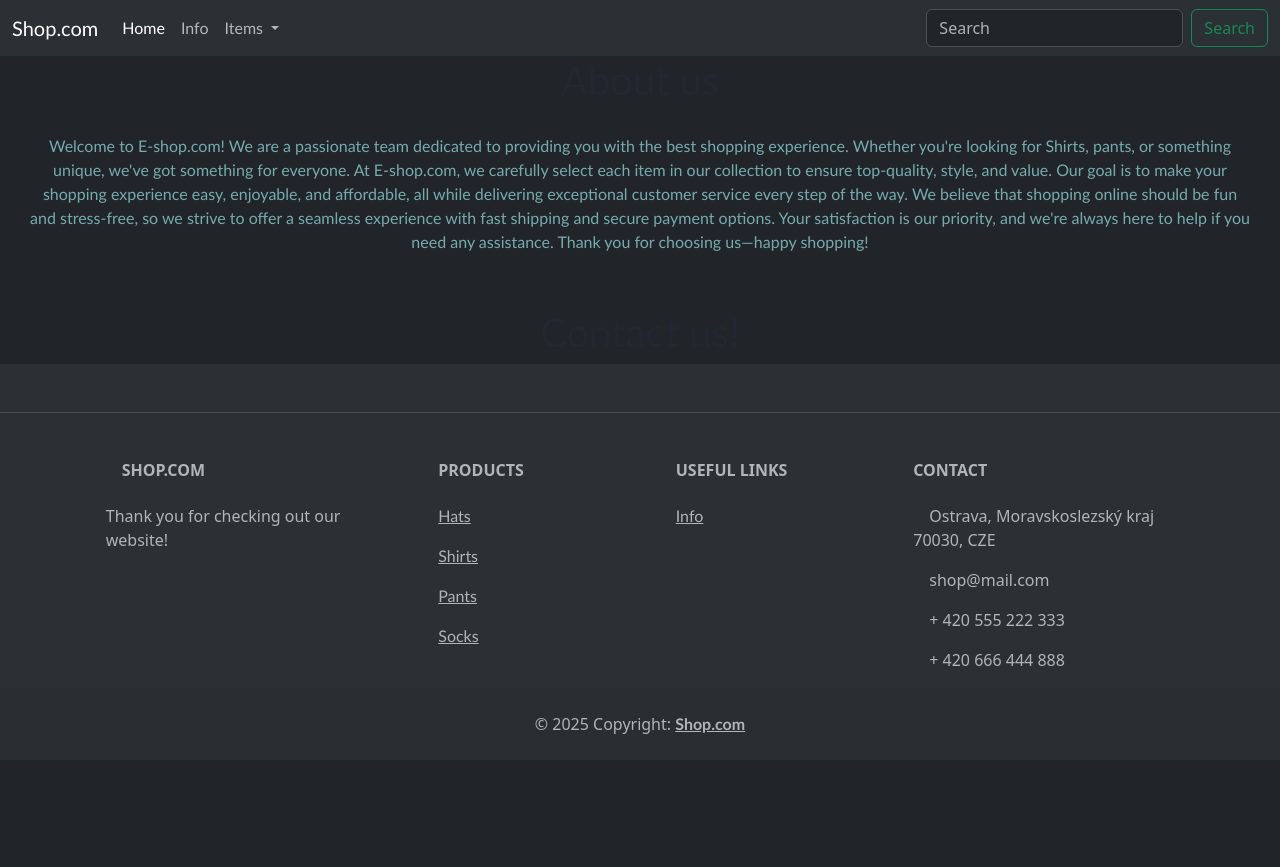
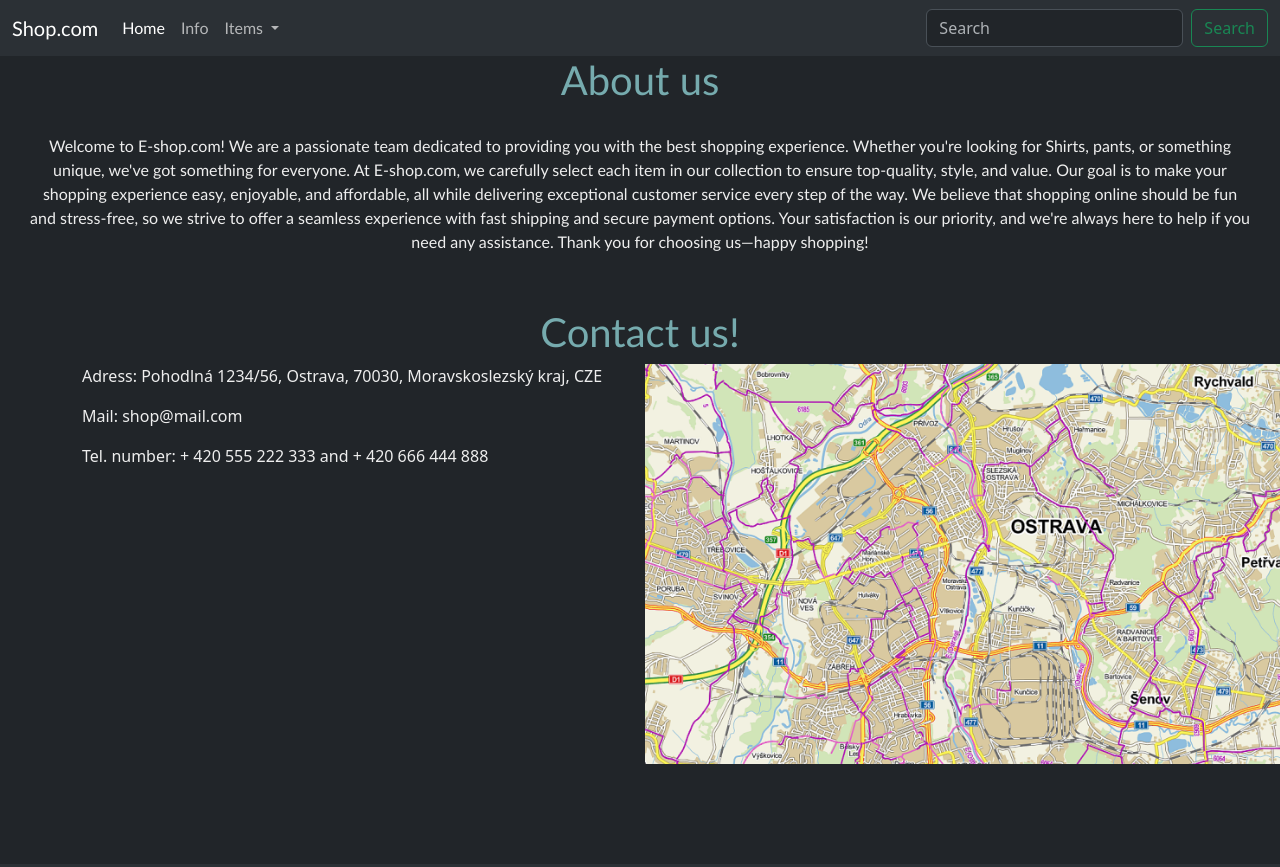
Before and after one commit to ILoveRice07/E-shop-Nguyen, a plain HTML site: page Info.html in a window 1280 px wide. Shown: the top 867 px of the page. Before the commit the page ends 800 px from the top, so only its background shows below. Drawn offline with nearby package versions, Linux system fonts and the light colour scheme.

Commit message:
kontakty,onas_final

```diff
--- a/Info.html
+++ b/Info.html
@@ -51,9 +51,15 @@
         Thank you for choosing us—happy shopping!</p>
       <img src>
       <h1 class="contacts-info">Contact us!</h1>
+      <li class="add-mail-tel">
+        <ul>Adress: Pohodlná 1234/56, Ostrava, 70030, Moravskoslezský kraj, CZE</ul>
+        <ul>Mail: shop@mail.com</ul>
+        <ul>Tel. number: + 420 555 222 333 and + 420 666 444 888</ul>
+      </li>
 
-
-
+      <div class="img-mapa">
+      <img src="mapa.png">
+      </div>
 
       <!-- Footer -->
 <footer class="text-center text-lg-start bg-body-tertiary text-muted">
--- a/style.css
+++ b/style.css
@@ -126,18 +126,32 @@ a {
 .about-info {
     font-family: 'Gill Sans', 'Gill Sans MT', Calibri, 'Trebuchet MS', sans-serif;
     text-align: center;
-    color:#222831;
+    color:#76ABAE;
 }
 
 .text-info-page {
     font-family: 'Gill Sans', 'Gill Sans MT', Calibri, 'Trebuchet MS', sans-serif;
     text-align: center;
-    color:#76ABAE;
+    color:#EEEEEE;
     margin: 30px;
 }
 
 .contacts-info {
     font-family: 'Gill Sans', 'Gill Sans MT', Calibri, 'Trebuchet MS', sans-serif;
     text-align: center;
-    color:#222831;
+    color:#76ABAE;
 }
+
+.add-mail-tel {
+    list-style:none;
+    color:#EEEEEE;
+    margin-left: 50px;
+}
+
+.img-mapa img{
+    height: 400px;
+    width: auto;
+    margin-left: 645px;
+    margin-top: -120px;
+    margin-bottom: 100px;
+}
```
Also changed, not shown: mapa.png (added).
